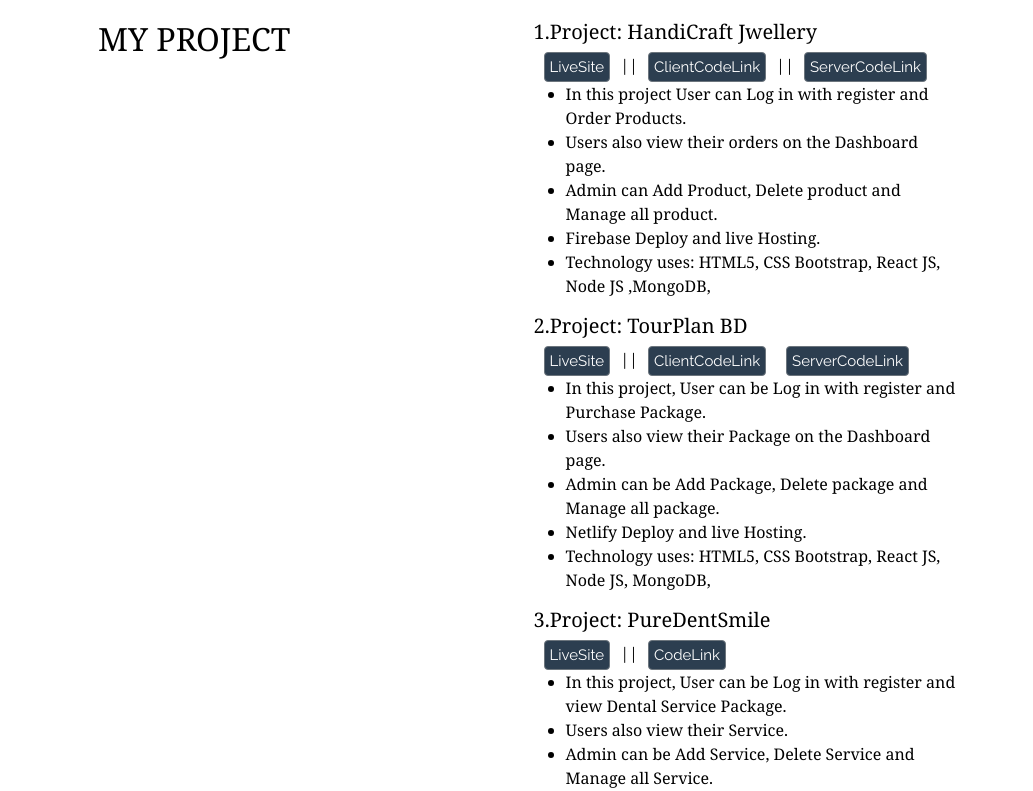
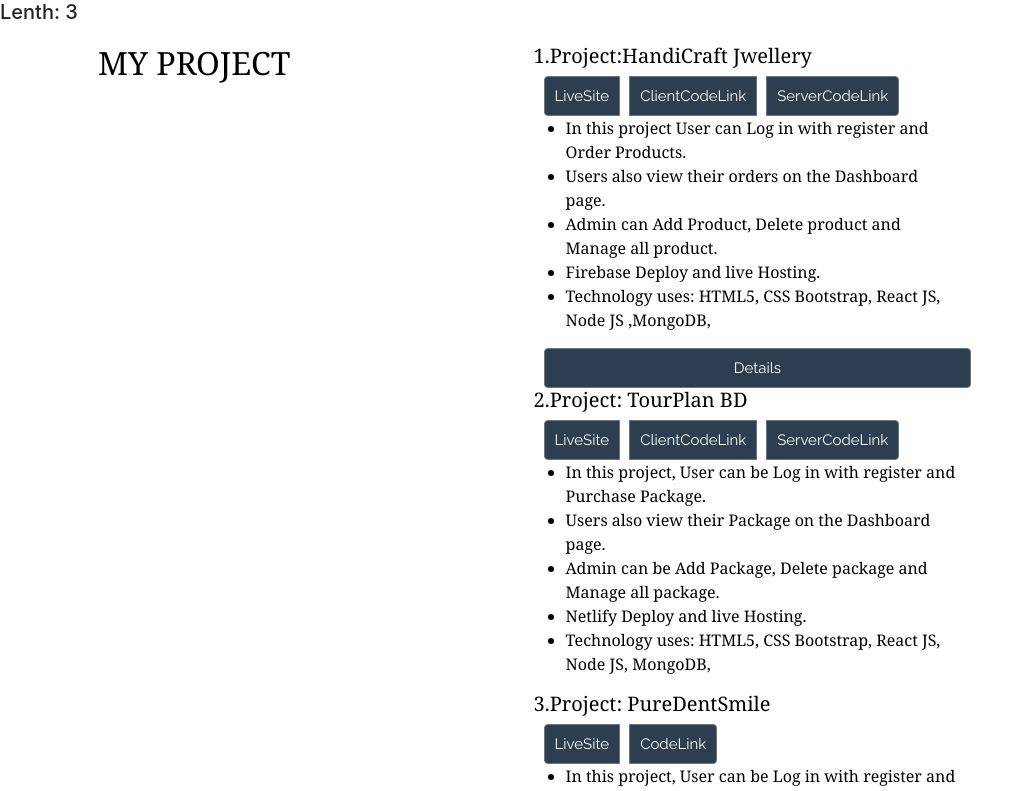
Before and after one commit to sohel72989/my-web-developig-portfolio, a React (Create React App) app: page /project in a window 1280 px wide. Shown: the top 791 px of the page, without its empty margins (0-1033 px from the left). Built offline with nearby package versions, Linux system fonts and the light colour scheme.

Commit message:
fakeData use

```diff
--- /dev/null
+++ b/public/fakeData.json
@@ -0,0 +1,36 @@
+[{
+    "id":1,
+    "name":"HandiCraft Jwellery",
+    "bullet1": "In this project User can Log in with register and Order Products.",
+    "bullet2": " *Users also view their orders on the Dashboard page.",
+    "bullet3": "Admin can Add Product, Delete product and Manage all product.",
+    "bullet4": "Firebase Deploy and live Hosting.",
+    "bullet5": "Technology uses: HTML5, CSS Bootstrap, React JS, Node JS,MongoDB,",
+    "LiveSite":"https://handicraft-jwellery.web.app/",
+    "ClientCodeLink":"https://github.com/sohel72989/HandiCraft-Jwellery-ClientSite",
+    "ServerCodeLink":"https://github.com/sohel72989/HandiCraft-Jwellery-ServerSite"
+},
+{
+    "id":2,
+    "name":"Project: TourPlan BD",
+    "bullet1": "In this project, User can be Log in with register and Purchase Package.",
+    "bullet2": " Users also view their Package on the Dashboard page.",
+    "bullet3": "Admin can be Add Package, Delete package and Manage all package.",
+    "bullet4": "Netlify Deploy and live Hosting.",
+    "bullet5": "Technology uses: HTML5, CSS Bootstrap, React JS, Node JS, MongoDB,",
+    "LiveSite":"https://tourism-planbd.netlify.app/",
+    "ClientCodeLink":"https://github.com/sohel72989/TourPlanBd-ClientSite",
+    "ServerCodeLink":"https://github.com/sohel72989/TourPlanBd-ServerSite"
+},
+{
+    "id":3,
+    "name":"3.Project: PureDentSmile ",
+    "bullet1": "In this project, User can be Log in with register and view Dental Service Package.",
+    "bullet2": "Users also view their Service. ",
+    "bullet3": " Admin can be Add Service, Delete Service and Manage all Service.",
+    "bullet4": "Netlify Deploy and live Hosting.",
+    "bullet5": "Technology uses: HTML5, CSS Bootstrap, React JS, FakeData,",
+    "LiveSite":"https://dental-health-care.netlify.app/",
+    "CodeLink":"https://github.com/sohel72989/Health-Care-Related-webdsite"
+}
+]
--- a/src/App.js
+++ b/src/App.js
@@ -8,6 +8,7 @@ import Home from './Pages/Home/Home';
 import Contact from './Pages/Home/Contact/Contact';
 import Information from './Pages/Home/Information/Information';
 import Project from './Pages/Home/Project/Project';
+import ProjectDetails from './Pages/Home/Project/ProjectDetails';
 
 function App() {
   return (
@@ -18,6 +19,7 @@ function App() {
       <Route path="/contact" element={<Contact />} />
       <Route path="/information" element={<Information />} />
       <Route path="/project" element={<Project />} />
+      <Route path="/projectDetails" element={<ProjectDetails />} />
     </Routes>
   </BrowserRouter>
   );
--- a/src/Pages/Home/Project/Project.css
+++ b/src/Pages/Home/Project/Project.css
@@ -15,8 +15,6 @@
     color: #FFF;
     text-decoration: none;
     font: 15px Raleway;
-    margin: 0px 10px;
-    padding: 5px;
     position:relative;
     z-index:0;
 
--- a/src/Pages/Home/Project/Project.js
+++ b/src/Pages/Home/Project/Project.js
@@ -1,20 +1,52 @@
-import React from 'react';
-import { Col, Row,Button } from 'react-bootstrap';
-import './Project.css';
+import React, { useEffect, useState } from "react";
+import { Col, Row, Button, ButtonGroup } from "react-bootstrap";
+import { Link } from "react-router-dom";
+import "./Project.css";
 
 const Project = () => {
-    return (
-      <div className="container font">
+  const [details, setDetails] = useState({});
+  useEffect(() => {
+    fetch(`./fakeData.json`)
+      .then((res) => res.json())
+      .then((data) => setDetails(data));
+  }, []);
+  return (
+    <div>
+      <h5> Lenth: {details.length} </h5>
+      <div className="container font w-100">
         <Row>
           <Col xs={12} md={8} lg={6}>
             <h2 className="ms-3">MY PROJECT</h2>
           </Col>
           <Col xs={12} md={8} lg={6}>
             <div>
-              <h5>1.Project: HandiCraft Jwellery</h5>
-              <Button variant="outline-secondary" target="_blank" href="https://handicraft-jwellery.web.app/" className="blue text response">LiveSite </Button>||
-              <Button variant="outline-secondary" target="_blank" href="https://github.com/sohel72989/HandiCraft-Jwellery-ClientSite" className="blue text response">ClientCodeLink </Button>||
-              <Button variant="outline-secondary" target="_blank" href="https://github.com/sohel72989/HandiCraft-Jwellery-ServerSite" className="blue text response">ServerCodeLink </Button>
+              <h5>1.Project:HandiCraft Jwellery</h5>
+              <ButtonGroup aria-label="Basic example">
+                <Button
+                  variant="outline-secondary"
+                  target="_blank"
+                  href="https://handicraft-jwellery.web.app/"
+                  className="blue text "
+                >
+                  LiveSite
+                </Button>
+                <Button
+                  variant="outline-secondary"
+                  target="_blank"
+                  href="https://github.com/sohel72989/HandiCraft-Jwellery-ClientSite"
+                  className="blue text "
+                >
+                  ClientCodeLink
+                </Button>
+                <Button
+                  variant="outline-secondary"
+                  target="_blank"
+                  href="https://github.com/sohel72989/HandiCraft-Jwellery-ServerSite"
+                  className="blue text "
+                >
+                  ServerCodeLink
+                </Button>
+              </ButtonGroup>
               <ul>
                 <li>
                   In this project User can Log in with register and Order
@@ -30,10 +62,43 @@ const Project = () => {
                   ,MongoDB,
                 </li>
               </ul>
+              <Link to="/projectDetails">
+                <Button
+                  variant="outline-secondary"
+                  target="_blank"
+                  href="https://github.com/sohel72989/HandiCraft-Jwellery-ServerSite"
+                  className="blue text w-100"
+                >
+                  Details
+                </Button>
+              </Link>
               <h5>2.Project: TourPlan BD</h5>
-              <Button variant="outline-secondary" target="_blank" href="https://tourism-planbd.netlify.app/" className="blue text response">LiveSite </Button>||
-              <Button variant="outline-secondary" target="_blank" href="https://github.com/sohel72989/TourPlanBd-ClientSite" className="blue text response">ClientCodeLink </Button>
-              <Button variant="outline-secondary" target="_blank" href="https://github.com/sohel72989/TourPlanBd-ServerSite" className="blue text response" >ServerCodeLink </Button>
+              <ButtonGroup aria-label="Basic example">
+                <Button
+                  variant="outline-secondary"
+                  target="_blank"
+                  href="https://tourism-planbd.netlify.app/"
+                  className="blue text "
+                >
+                  LiveSite
+                </Button>
+                <Button
+                  variant="outline-secondary"
+                  target="_blank"
+                  href="https://github.com/sohel72989/TourPlanBd-ClientSite"
+                  className="blue text "
+                >
+                  ClientCodeLink
+                </Button>
+                <Button
+                  variant="outline-secondary"
+                  target="_blank"
+                  href="https://github.com/sohel72989/TourPlanBd-ServerSite"
+                  className="blue text "
+                >
+                  ServerCodeLink
+                </Button>
+              </ButtonGroup>
               <ul>
                 <li>
                   In this project, User can be Log in with register and Purchase
@@ -51,8 +116,24 @@ const Project = () => {
                 </li>
               </ul>
               <h5> 3.Project: PureDentSmile </h5>
-              <Button variant="outline-secondary" target="_blank" href="https://dental-health-care.netlify.app/" className="blue text response">LiveSite </Button>||
-              <Button variant="outline-secondary" target="_blank" href="https://github.com/sohel72989/Health-Care-Related-webdsite" className="blue text response" >CodeLink</Button>
+              <ButtonGroup aria-label="Basic example">
+                <Button
+                  variant="outline-secondary"
+                  target="_blank"
+                  href="https://dental-health-care.netlify.app/"
+                  className="blue text "
+                >
+                  LiveSite
+                </Button>
+                <Button
+                  variant="outline-secondary"
+                  target="_blank"
+                  href="https://github.com/sohel72989/Health-Care-Related-webdsite"
+                  className="blue text "
+                >
+                  CodeLink
+                </Button>
+              </ButtonGroup>
               <ul>
                 <li>
                   In this project, User can be Log in with register and view
@@ -72,7 +153,8 @@ const Project = () => {
           </Col>
         </Row>
       </div>
-    );
+    </div>
+  );
 };
 
 export default Project;
--- /dev/null
+++ b/src/Pages/Home/Project/ProjectDetails.js
@@ -0,0 +1,11 @@
+import React from 'react';
+
+const ProjectDetails = () => {
+    return (
+        <div>
+            <h2>Details</h2>
+        </div>
+    );
+};
+
+export default ProjectDetails;
```
